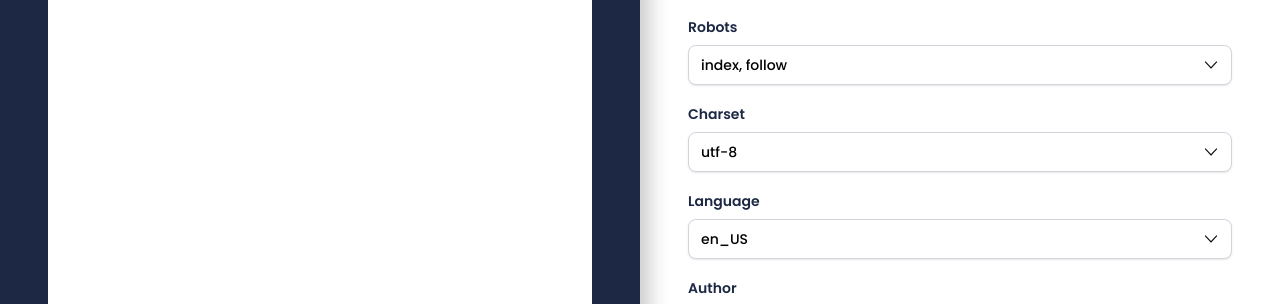
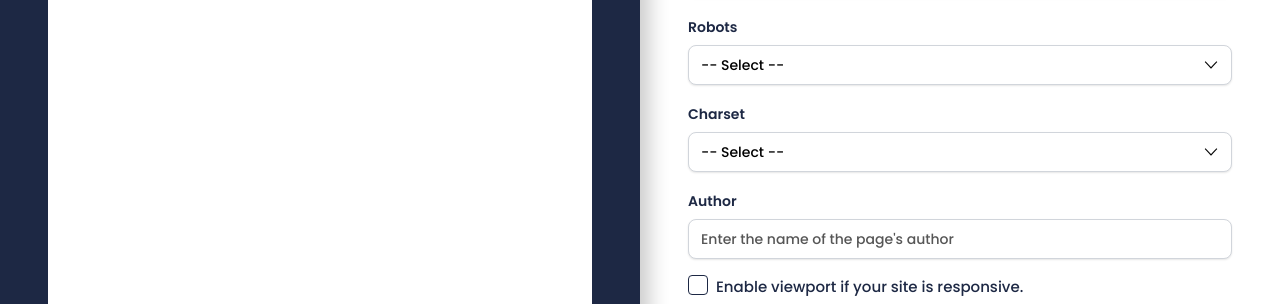
Before and after one commit to farukipekcom/meta-tag-generator, a Next.js app: page / in a window 1280 px wide. Shown: the part 335-639 px from the top of the page. Built offline with nearby package versions, Linux system fonts and the light colour scheme.

Commit message:
feat: add website meta tags

```diff
--- a/components/input-checkbox/input-checkbox.js
+++ b/components/input-checkbox/input-checkbox.js
@@ -1,5 +1,5 @@
 import styles from "./input-checkbox.module.css";
-const InputCheckbox = ({ label, name }) => {
+const InputCheckbox = ({ label, name, onChange }) => {
   return (
     <>
       <label class={styles.container} htmlFor={name}>
@@ -9,6 +9,7 @@ const InputCheckbox = ({ label, name }) => {
           id={name}
           name={name}
           className={styles.checkbox}
+          onChange={onChange}
         />
         <span class={styles.checkmark}></span>
       </label>
--- a/components/select/select.js
+++ b/components/select/select.js
@@ -1,11 +1,16 @@
 import styles from "./select.module.css";
-const Select = ({ label, option, name }) => {
+const Select = ({ label, option, name, onChange }) => {
   return (
     <div className={styles.item}>
       <label htmlFor={name} className={styles.label}>
         {label}
       </label>
-      <select name={name} id={name} className={styles.select}>
+      <select
+        name={name}
+        id={name}
+        className={styles.select}
+        onChange={onChange}
+      >
         {option.map((item) => {
           return (
             <option value={item} key={item}>
--- a/pages/data.js
+++ b/pages/data.js
@@ -1,34 +1,14 @@
 export const robots = [
+  "-- Select --",
   "index, follow",
   "index, nofollow",
   "noindex, follow",
   "noindex, nofollow",
 ];
-export const charset = ["utf-8", "utf-16", "ISO-8859-1", "WINDOWS-1252"];
-export const languages = [
-  "en_US",
-  "ar_AE",
-  "zh_CN",
-  "zh_TW",
-  "cs_CZ",
-  "da_DK",
-  "in_ID",
-  "ms_MY",
-  "nl_NL",
-  "fr_FR",
-  "fi_FI",
-  "de_DE",
-  "it_IT",
-  "ja_JP",
-  "ko_KR",
-  "no_NO",
-  "pl_PL",
-  "pt_BR",
-  "ro_RO",
-  "ru_RU",
-  "es_ES",
-  "sv_SE",
-  "th_TH",
-  "tl_PH",
-  "tr_TR",
+export const charset = [
+  "-- Select --",
+  "utf-8",
+  "utf-16",
+  "ISO-8859-1",
+  "WINDOWS-1252",
 ];
--- a/pages/index.js
+++ b/pages/index.js
@@ -7,19 +7,38 @@ import { useState } from "react";
 import { robots, charset, languages } from "./data.js";
 import Highlight from "react-highlight";
 export default function Home() {
-  console.log(robots);
   const [form, setForm] = useState({
+    charset: "",
     title: "",
     description: "",
+    robots: "",
+    author: "",
+    viewport: "",
   });
   const handleChange = (event) => {
     setForm({ ...form, [event.target.name]: event.target.value });
+  };
+  const handleChangeCheckbox = (event) => {
+    setForm({ ...form, [event.target.name]: event.target.checked });
   };
   const data = `${
     form.title.length > 0 ? `<title>${form.title}</title>` + `\n` : ``
   }${
     form.description.length > 0
       ? `<meta name="description" content="${form.description}">` + `\n`
+      : ``
+  }${
+    (form.robots.length > 0) & (form.robots !== "-- Select --")
+      ? `<meta name="robots" content="${form.robots}">` + `\n`
+      : ``
+  }${form.charset.length > 0 ? `<meta charset="${form.charset}">` + `\n` : ``}${
+    form.author.length > 0
+      ? `<meta name="author" content="${form.author}">` + `\n`
+      : ``
+  }${
+    form.viewport === true
+      ? `<meta name="viewport" content="width=device-width, initial-scale=1">` +
+        `\n`
       : ``
   }`;
   return (
@@ -45,17 +64,28 @@ export default function Home() {
             placeholder={"Description must be within 150 Characters"}
             onChange={handleChange}
           />
-          <Select label={"Robots"} option={robots} name={"robots"} />
-          <Select label={"Charset"} option={charset} name={"charset"} />
-          <Select label={"Language"} option={languages} name={"language"} />
+          <Select
+            label={"Robots"}
+            option={robots}
+            name={"robots"}
+            onChange={handleChange}
+          />
+          <Select
+            label={"Charset"}
+            option={charset}
+            name={"charset"}
+            onChange={handleChange}
+          />
           <InputText
             label="Author"
             placeholder="Enter the name of the page's author"
             name={"author"}
+            onChange={handleChange}
           />
           <InputCheckbox
             name={"viewport"}
             label={"Enable viewport if your site is responsive."}
+            onChange={handleChangeCheckbox}
           />
         </div>
       </div>
```
